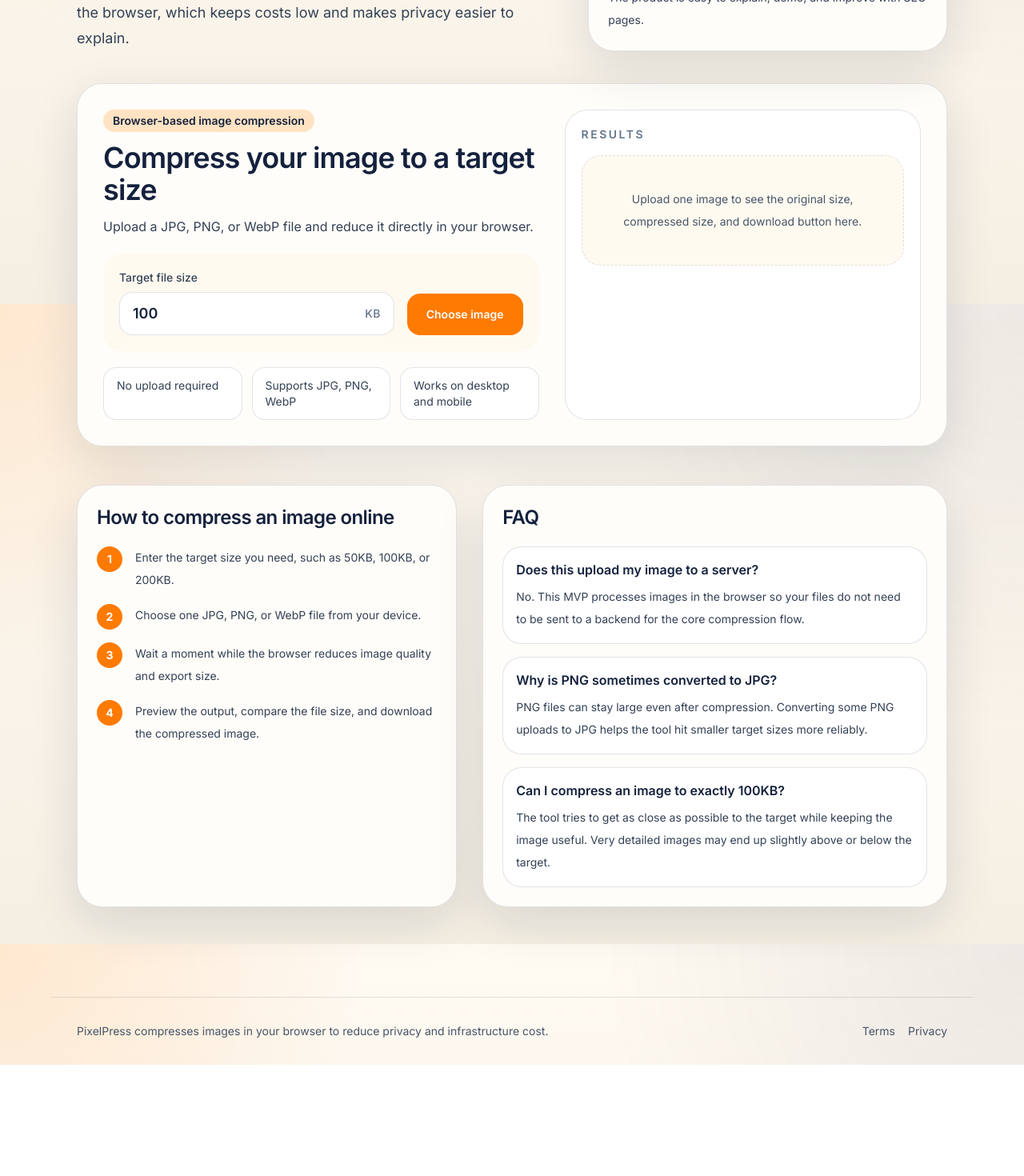
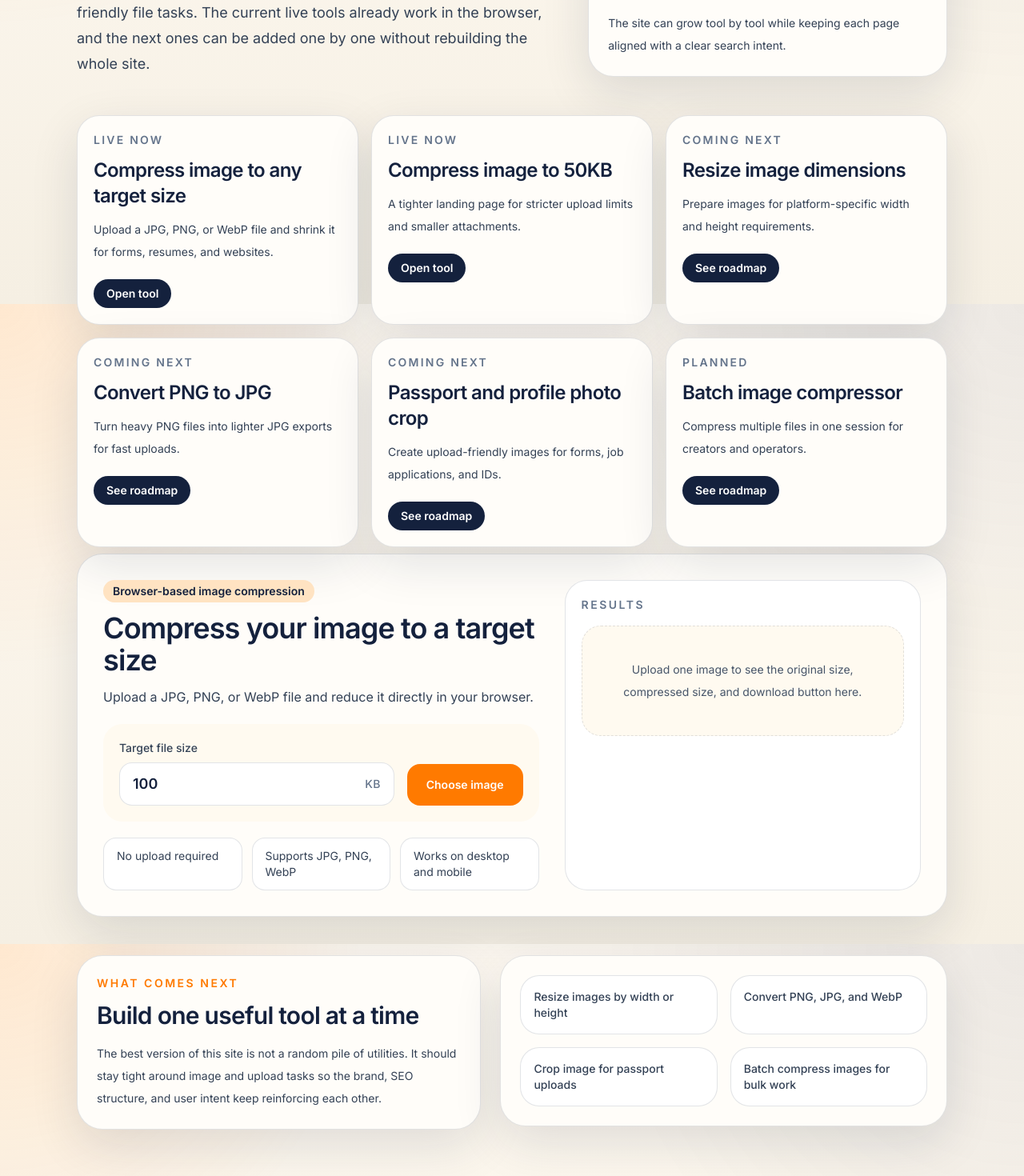
Before and after one commit to furyxss/snapkb, a Next.js app: page / in a window 1280 px wide. Shown: the part 420-1890 px from the top of the page at 80% size. Before the commit the page ends 1751 px from the top, so only its background shows below. Built offline with nearby package versions, Linux system fonts and the light colour scheme.

Commit message:
pivot to multi-tool hub

```diff
--- a/app/layout.tsx
+++ b/app/layout.tsx
@@ -13,25 +13,25 @@ const jetbrainsMono = JetBrains_Mono({
 });
 
 export const metadata: Metadata = {
-  metadataBase: new URL("https://pixelpress.app"),
+  metadataBase: new URL("https://snapkb.com"),
   title: {
-    default: "PixelPress | Compress Images to a Target Size",
-    template: "%s | PixelPress",
+    default: "SnapKB | Online Image and File Tools",
+    template: "%s | SnapKB",
   },
   description:
-    "Compress JPG, PNG, and WebP images to 20KB, 50KB, 100KB, or any custom size directly in your browser.",
+    "SnapKB is a lightweight online tool hub for image and file tasks like compressing images to 50KB, 100KB, and other upload-friendly sizes.",
   openGraph: {
-    title: "PixelPress | Compress Images to a Target Size",
+    title: "SnapKB | Online Image and File Tools",
     description:
-      "Reduce image size online without uploading your files. Fast browser-based compression for JPG, PNG, and WebP.",
-    siteName: "PixelPress",
+      "Use SnapKB for lightweight browser-based image and file utilities built for uploads, forms, creators, and quick tasks.",
+    siteName: "SnapKB",
     type: "website",
   },
   twitter: {
     card: "summary_large_image",
-    title: "PixelPress | Compress Images to a Target Size",
+    title: "SnapKB | Online Image and File Tools",
     description:
-      "Fast browser-based image compression for upload forms, resumes, and websites.",
+      "A small, practical online toolbox for image compression and other upload-friendly file utilities.",
   },
 };
 
--- a/app/page.tsx
+++ b/app/page.tsx
@@ -1,39 +1,151 @@
 import { ImageCompressor } from "@/components/image-compressor";
 import { SeoCopy } from "@/components/seo-copy";
 import { SiteShell } from "@/components/site-shell";
+import Link from "next/link";
+
+const tools = [
+  {
+    name: "Compress image to any target size",
+    description:
+      "Upload a JPG, PNG, or WebP file and shrink it for forms, resumes, and websites.",
+    href: "/compress-image-to-100kb",
+    status: "Live now",
+  },
+  {
+    name: "Compress image to 50KB",
+    description:
+      "A tighter landing page for stricter upload limits and smaller attachments.",
+    href: "/compress-image-to-50kb",
+    status: "Live now",
+  },
+  {
+    name: "Resize image dimensions",
+    description:
+      "Prepare images for platform-specific width and height requirements.",
+    href: "#next-tools",
+    status: "Coming next",
+  },
+  {
+    name: "Convert PNG to JPG",
+    description:
+      "Turn heavy PNG files into lighter JPG exports for fast uploads.",
+    href: "#next-tools",
+    status: "Coming next",
+  },
+  {
+    name: "Passport and profile photo crop",
+    description:
+      "Create upload-friendly images for forms, job applications, and IDs.",
+    href: "#next-tools",
+    status: "Coming next",
+  },
+  {
+    name: "Batch image compressor",
+    description:
+      "Compress multiple files in one session for creators and operators.",
+    href: "#next-tools",
+    status: "Planned",
+  },
+];
 
 export default function Home() {
   return (
     <SiteShell
-      eyebrow="File tool MVP"
-      title="Compress images to a target size without uploading them"
-      intro="PixelPress helps people reduce JPG, PNG, and WebP files for upload limits, forms, resumes, and websites. The first version runs directly in the browser, which keeps costs low and makes privacy easier to explain."
+      eyebrow="Multi-tool hub"
+      title="Simple online tools for image and file tasks"
+      intro="SnapKB is no longer just one landing page. It is becoming a focused toolbox for image compression, conversion, resizing, and upload-friendly file tasks. The current live tools already work in the browser, and the next ones can be added one by one without rebuilding the whole site."
+      panelTitle="Why a tool hub is stronger"
+      panelItems={[
+        "A broader toolbox feels more like a real product than a single isolated page.",
+        "Users can discover one tool and stay for related tasks instead of bouncing away.",
+        "The site can grow tool by tool while keeping each page aligned with a clear search intent.",
+      ]}
     >
+      <section id="tools" className="grid gap-4 py-2 sm:grid-cols-2 xl:grid-cols-3">
+        {tools.map((tool) => (
+          <article
+            key={tool.name}
+            className="rounded-[1.75rem] border border-[color:var(--border)] bg-panel p-5 shadow-float"
+          >
+            <div className="flex items-center justify-between gap-3">
+              <p className="text-sm font-semibold uppercase tracking-[0.16em] text-slate-500">
+                {tool.status}
+              </p>
+            </div>
+            <h2 className="mt-3 text-2xl font-semibold tracking-tight text-ink">{tool.name}</h2>
+            <p className="mt-3 text-sm leading-7 text-slate-700">{tool.description}</p>
+            <Link
+              href={tool.href}
+              className="mt-5 inline-flex rounded-full bg-ink px-4 py-2 text-sm font-semibold text-white transition hover:opacity-90"
+            >
+              {tool.status === "Live now" ? "Open tool" : "See roadmap"}
+            </Link>
+          </article>
+        ))}
+      </section>
+
       <ImageCompressor />
 
+      <section
+        id="next-tools"
+        className="grid gap-6 py-12 lg:grid-cols-[0.95fr_1.05fr] lg:items-start"
+      >
+        <div className="rounded-[2rem] border border-[color:var(--border)] bg-panel p-6 shadow-float">
+          <p className="text-sm font-semibold uppercase tracking-[0.18em] text-accent">
+            What comes next
+          </p>
+          <h2 className="mt-3 text-3xl font-semibold tracking-tight text-ink">
+            Build one useful tool at a time
+          </h2>
+          <p className="mt-4 text-sm leading-7 text-slate-700">
+            The best version of this site is not a random pile of utilities. It should stay tight
+            around image and upload tasks so the brand, SEO structure, and user intent keep
+            reinforcing each other.
+          </p>
+        </div>
+
+        <div className="rounded-[2rem] border border-[color:var(--border)] bg-panel p-6 shadow-float">
+          <div className="grid gap-4 sm:grid-cols-2">
+            {[
+              "Resize images by width or height",
+              "Convert PNG, JPG, and WebP",
+              "Crop image for passport uploads",
+              "Batch compress images for bulk work",
+            ].map((item) => (
+              <div
+                key={item}
+                className="rounded-[1.5rem] border border-[color:var(--border)] bg-white px-4 py-4 text-sm font-medium text-slate-700"
+              >
+                {item}
+              </div>
+            ))}
+          </div>
+        </div>
+      </section>
+
       <SeoCopy
-        heading="How to compress an image online"
+        heading="How SnapKB should grow"
         steps={[
-          "Enter the target size you need, such as 50KB, 100KB, or 200KB.",
-          "Choose one JPG, PNG, or WebP file from your device.",
-          "Wait a moment while the browser reduces image quality and export size.",
-          "Preview the output, compare the file size, and download the compressed image.",
+          "Keep the tool scope centered on image and upload jobs, not every file type on the web.",
+          "Launch one page per useful job, such as compressing to 100KB or resizing for a form.",
+          "Use each working tool as both a product feature and an SEO landing page.",
+          "Add paid layers later through batch tools, no-ads plans, or faster workflows.",
         ]}
         faq={[
           {
-            question: "Does this upload my image to a server?",
+            question: "Why not keep it as a single landing page?",
             answer:
-              "No. This MVP processes images in the browser so your files do not need to be sent to a backend for the core compression flow.",
+              "A single landing page can validate one keyword, but a small hub gives you more room to build brand memory, cross-link related tools, and keep users on the site longer.",
           },
           {
-            question: "Why is PNG sometimes converted to JPG?",
+            question: "Should this become a giant all-in-one file site?",
             answer:
-              "PNG files can stay large even after compression. Converting some PNG uploads to JPG helps the tool hit smaller target sizes more reliably.",
+              "Not yet. A tighter image-first toolbox is easier to explain, easier to rank, and less likely to feel like a thin copy of every other utility site.",
           },
           {
-            question: "Can I compress an image to exactly 100KB?",
+            question: "What should be the next real feature?",
             answer:
-              "The tool tries to get as close as possible to the target while keeping the image useful. Very detailed images may end up slightly above or below the target.",
+              "The next strongest additions are image resizing, PNG to JPG conversion, and a simple crop tool for passport or profile uploads because they match the current audience and sharing flow.",
           },
         ]}
       />
--- a/app/privacy-policy/page.tsx
+++ b/app/privacy-policy/page.tsx
@@ -3,7 +3,7 @@ import { SiteShell } from "@/components/site-shell";
 
 export const metadata: Metadata = {
   title: "Privacy Policy",
-  description: "Privacy policy for the PixelPress browser-based image compression tool.",
+  description: "Privacy policy for SnapKB and its browser-based image and file tools.",
 };
 
 export default function PrivacyPolicyPage() {
@@ -11,12 +11,12 @@ export default function PrivacyPolicyPage() {
     <SiteShell
       eyebrow="Legal"
       title="Privacy Policy"
-      intro="This first MVP keeps privacy simple by running the core compression flow inside the user's browser."
+      intro="SnapKB keeps privacy simple in this early version by running the core image compression flow inside the user's browser."
     >
       <section className="rounded-[2rem] border border-[color:var(--border)] bg-panel p-6 shadow-float">
         <div className="space-y-5 text-sm leading-7 text-slate-700">
           <p>
-            PixelPress is designed to minimize file handling on the server side. In the current MVP,
+            SnapKB is designed to minimize file handling on the server side. In the current MVP,
             image compression runs in the browser, which means selected files do not need to be
             uploaded to a backend for the primary compression workflow.
           </p>
--- a/app/terms-of-service/page.tsx
+++ b/app/terms-of-service/page.tsx
@@ -3,7 +3,7 @@ import { SiteShell } from "@/components/site-shell";
 
 export const metadata: Metadata = {
   title: "Terms of Service",
-  description: "Terms of service for the PixelPress browser-based image compression tool.",
+  description: "Terms of service for SnapKB and its browser-based image and file tools.",
 };
 
 export default function TermsOfServicePage() {
@@ -16,7 +16,7 @@ export default function TermsOfServicePage() {
       <section className="rounded-[2rem] border border-[color:var(--border)] bg-panel p-6 shadow-float">
         <div className="space-y-5 text-sm leading-7 text-slate-700">
           <p>
-            PixelPress is provided on an as-is basis for image compression and file size reduction.
+            SnapKB is provided on an as-is basis for image compression and file size reduction.
             The service may change, pause, or be removed at any time while the product is in MVP
             stage.
           </p>
--- a/components/site-shell.tsx
+++ b/components/site-shell.tsx
@@ -6,19 +6,28 @@ export function SiteShell({
   eyebrow,
   title,
   intro,
+  panelTitle = "Why this tool hub converts",
+  panelItems = [
+    "Users come in with specific jobs to finish, not broad software research.",
+    "Single-purpose tools are fast to explain, fast to use, and easy to expand.",
+    "Each tool can rank for a clear keyword while the hub strengthens the whole site.",
+  ],
 }: {
   children: ReactNode;
   eyebrow: string;
   title: string;
   intro: string;
+  panelTitle?: string;
+  panelItems?: string[];
 }) {
   return (
     <div className="min-h-screen">
       <header className="mx-auto flex w-full max-w-6xl items-center justify-between px-4 py-6 sm:px-6 lg:px-8">
         <Link href="/" className="text-xl font-black tracking-tight text-ink">
-          PixelPress
+          SnapKB
         </Link>
-        <nav className="flex items-center gap-5 text-sm font-medium text-slate-700">
+        <nav className="flex flex-wrap items-center gap-5 text-sm font-medium text-slate-700">
+          <Link href="/#tools">Tools</Link>
           <Link href="/compress-image-to-100kb">100KB</Link>
           <Link href="/compress-image-to-50kb">50KB</Link>
           <Link href="/privacy-policy">Privacy</Link>
@@ -39,12 +48,12 @@ export function SiteShell({
 
           <div className="rounded-[2rem] border border-[color:var(--border)] bg-panel p-6 shadow-float">
             <p className="text-sm font-semibold uppercase tracking-[0.18em] text-slate-500">
-              Why this tool converts
+              {panelTitle}
             </p>
             <ul className="mt-4 space-y-3 text-sm leading-7 text-slate-700">
-              <li>People search with clear intent: 20KB, 50KB, 100KB, and upload limits.</li>
-              <li>No upload means fewer privacy concerns and lower hosting cost.</li>
-              <li>The product is easy to explain, demo, and improve with SEO pages.</li>
+              {panelItems.map((item) => (
+                <li key={item}>{item}</li>
+              ))}
             </ul>
           </div>
         </section>
@@ -53,7 +62,7 @@ export function SiteShell({
       </main>
 
       <footer className="mx-auto flex w-full max-w-6xl flex-col gap-3 border-t border-[color:var(--border)] px-4 py-8 text-sm text-slate-600 sm:px-6 lg:flex-row lg:items-center lg:justify-between lg:px-8">
-        <p>PixelPress compresses images in your browser to reduce privacy and infrastructure cost.</p>
+        <p>SnapKB is growing into a lightweight online toolbox for image and file tasks.</p>
         <div className="flex items-center gap-4">
           <Link href="/terms-of-service">Terms</Link>
           <Link href="/privacy-policy">Privacy</Link>
```
Also changed, not shown: app/compress-image-to-100kb/page.tsx (+8 -2 lines), app/compress-image-to-50kb/page.tsx (+8 -2 lines).
